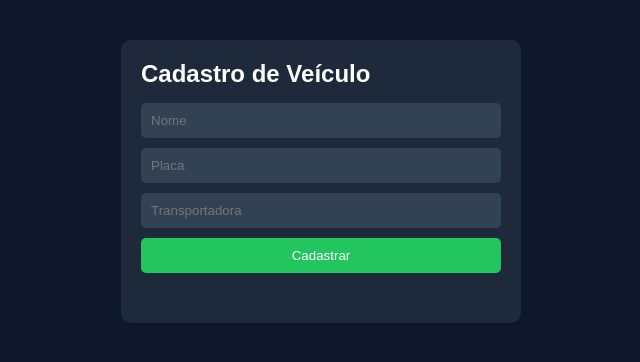
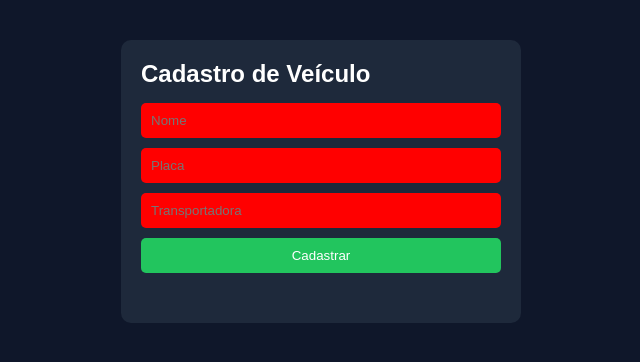
Before and after one commit to DaniloDEEV/jsCmt, a plain HTML site: page TreinosPesoal/Treino-JS-e-HTML-/10-Fazer- js-da-pagiona/nidex.html in a window 1280 px wide. Both pictures are taken after a click on the button "Cadastrar". Shown: the whole page, without its empty margins (319-959 px from the left). Drawn offline with Linux system fonts and the light colour scheme.

Commit message:
atualização do siste
a pagina que to treinando java script

```diff
--- a/TreinosPesoal/Treino-JS-e-HTML-/10-Fazer- js-da-pagiona/nidex.html
+++ b/TreinosPesoal/Treino-JS-e-HTML-/10-Fazer- js-da-pagiona/nidex.html
@@ -1,4 +1,3 @@
-
 <!DOCTYPE html>
 <html lang="pt-br">
 <head>
@@ -74,18 +73,17 @@ button {
 <div class="container">
     <h2>Cadastro de Veículo</h2>
 
-    <input type="text" id="nome" placeholder="Nome">
-    <input type="text" id="placa" placeholder="Placa">
-    <input type="text" id="transportadora" placeholder="Transportadora">
+    <input type="text" id="nome" class="inputs" placeholder="Nome">
+    <input type="text" id="placa" class="inputs" placeholder="Placa">
+    <input type="text" id="transportadora" class="inputs" placeholder="Transportadora">
 
     <button id="btn">Cadastrar</button>
 
-    <div class="lista" id="lista">
-    </div>
+    <ul class="lista" id="lista">
+    </ul>
 
 </div>
 
 <script src="script.js"></script>
-
 </body>
 </html>
--- a/TreinosPesoal/Treino-JS-e-HTML-/10-Fazer- js-da-pagiona/script.js
+++ b/TreinosPesoal/Treino-JS-e-HTML-/10-Fazer- js-da-pagiona/script.js
@@ -1,16 +1,23 @@
-
     let btn = document.getElementById("btn")
 
     btn.addEventListener("click", ()=>{
-let name = document.getElementById  ("nome").value
-let plate = document.getElementById("placa").value
-let transporter = document.getElementById("transportadora").value
+    let name = document.getElementById  ("nome")
+    let plate = document.getElementById("placa")
+    let transporter = document.getElementById("transportadora")
     let list = document.getElementById("lista")
 
-    if(name.length == 0 || plate.length == 0 ||  transporter.length == 0){
-    alert("erros")
+    if(name.value.trim() === "" || plate.value === 0 ||
+      transporter.value.trim() === 0){
+        let inputs = document.querySelectorAll(".inputs")
+        inputs.forEach((valor)=>{
+         if(valor.value.trim() === ""){
+         valor.style.backgroundColor = "red"
          }else{
-
-
+         valor.style.backgroundColor = "green"
+          }
+           })}else{
+            let li = document.createElement("li")
+            li.textContent = `Nome: ${name.value} | Placa: ${plate.value} | Transportador: ${transporter.value}`
+            list.appendChild(li)
                      }
                       })
```
Lines whose indentation alone changed are shown as unchanged.
